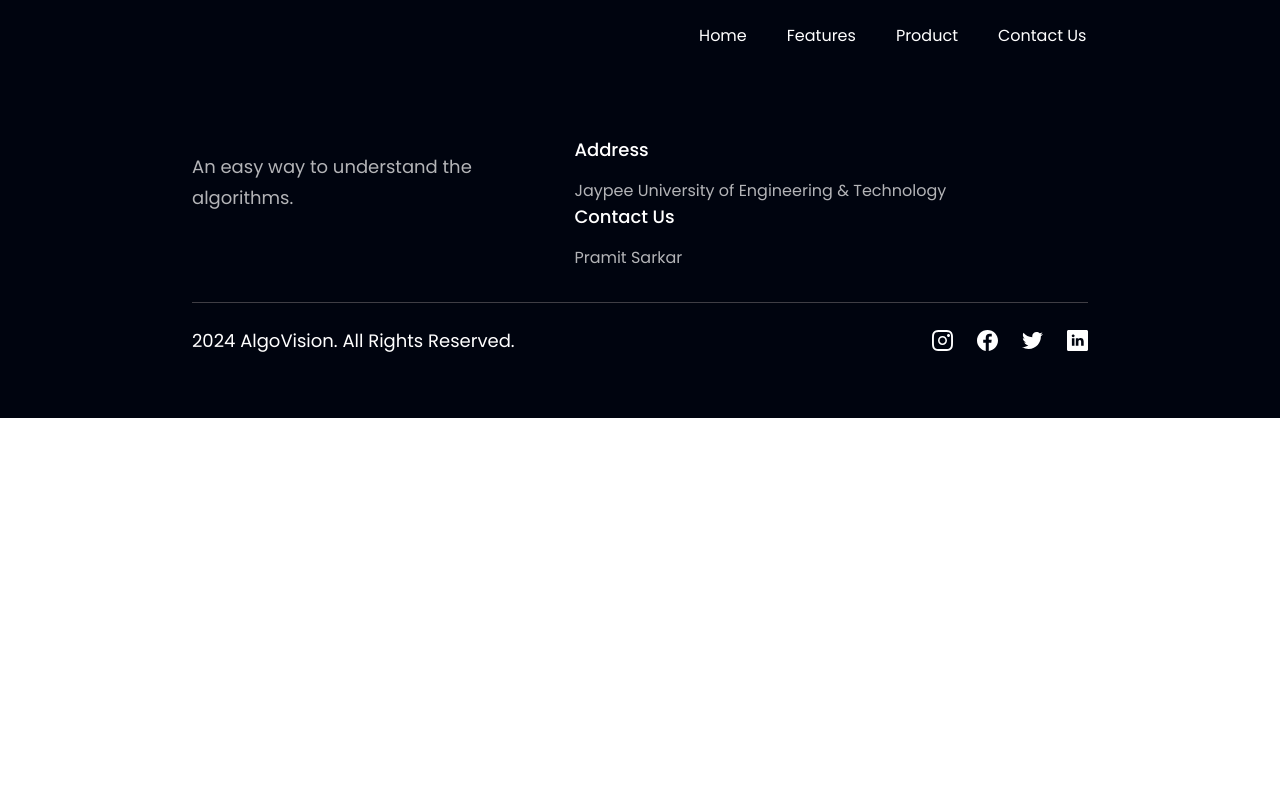
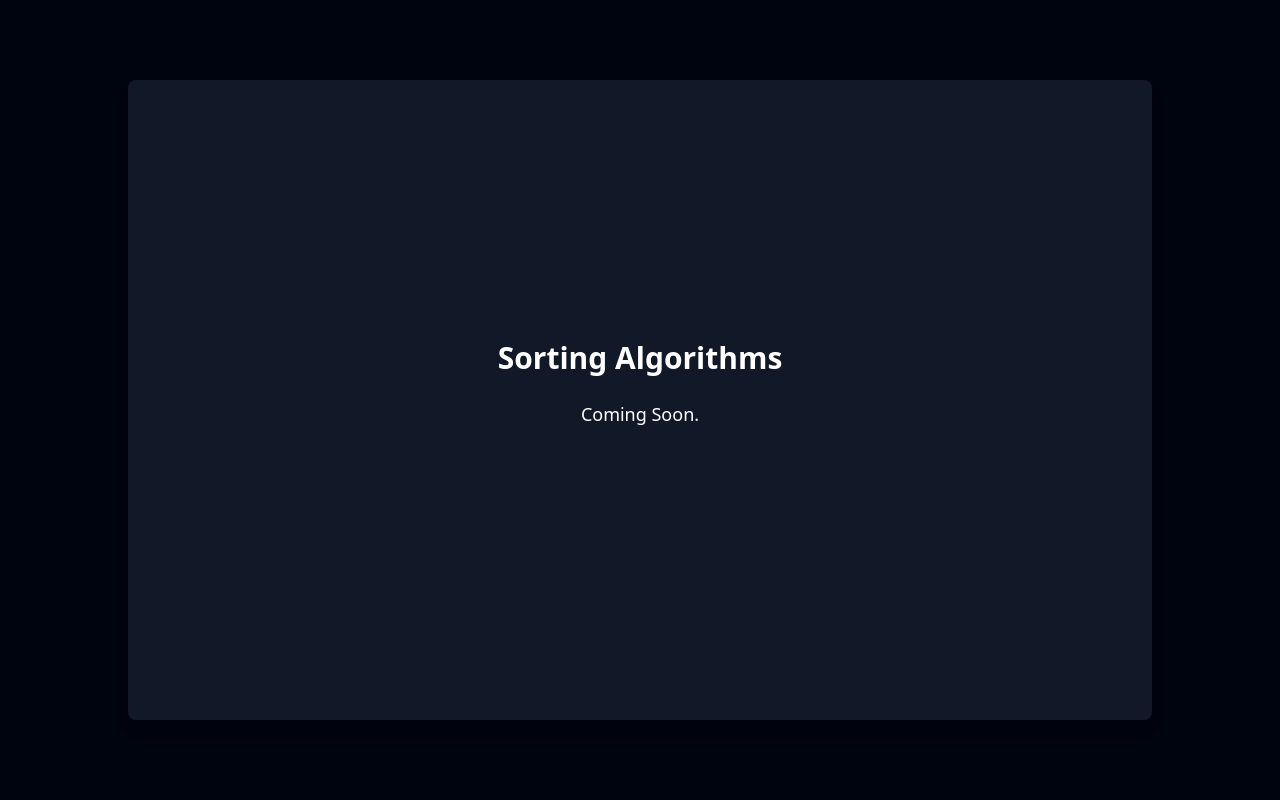
Before and after one commit to pramit-sr/ALGOVISION, a React (Vite) app in the folder AlgoVision/: page /sorting in a window 1280 px wide. Shown: the top 800 px of the page. Built offline with nearby package versions, Linux system fonts and the light colour scheme.

Commit message:
Make Changes in Sorting Algorithm.

```diff
--- a/AlgoVision/src/App.jsx
+++ b/AlgoVision/src/App.jsx
@@ -11,7 +11,7 @@ import LinearSearching from "./searching/LinearSearch";
 import BinarySearching from "./searching/BinarySearch";
 import TernarySearching from "./searching/TernarySearch";
 import ScrollToTop from "./components/ScrollToTop"; // Import the ScrollToTop component
-
+import Sorting from "./pages/Sorting";
 const AppContent = () => {
   const location = useLocation();
 
@@ -20,6 +20,7 @@ const AppContent = () => {
     "/searching/linearsearching",
     "/searching/binarysearching",
     "/searching/ternarysearching",
+    "/sorting"
   ];
 
   return (
@@ -43,6 +44,7 @@ const AppContent = () => {
         <Route path="/searching/linearsearching" element={<LinearSearching />} />
         <Route path="/searching/binarysearching" element={<BinarySearching />} />
         <Route path="/searching/ternarysearching" element={<TernarySearching />} />
+        <Route path="/sorting" element={<Sorting />} />
       </Routes>
 
       <Footer />
--- a/AlgoVision/src/components/MainComp.jsx
+++ b/AlgoVision/src/components/MainComp.jsx
@@ -29,13 +29,6 @@ const InfoCard = ({ title, description, algorithms, link }) => {
 const App = () => {
   const sortingAlgorithms = ['Quick Sort', 'Merge Sort', 'Bubble Sort', 'Selection Sort'];
   const searchingAlgorithms = ['Binary Search', 'Linear Search', 'Ternary Search'];
-  const pathfindingAlgorithms = [
-    "Dijkstra's Algorithm",
-    'A* Search Algorithm',
-    'Breadth-First Search (BFS)',
-    'Depth-First Search (DFS)',
-    'Bellman-Ford Algorithm',
-  ];
 
   return (
     <div className="flex flex-col items-center">
--- /dev/null
+++ b/AlgoVision/src/pages/Sorting.jsx
@@ -0,0 +1,18 @@
+import React from "react";
+import { Link } from "react-router-dom";
+
+const Searching = () => {
+  return (
+    <div className="h-screen flex justify-center items-center">
+      <div className="bg-gray-900 text-white flex flex-col items-center justify-center p-10 w-[80%] h-[80%] rounded-lg shadow-lg">
+        <h1 className="text-3xl font-bold mb-6">Sorting Algorithms</h1>
+
+        <p className="text-lg mb-8 text-center max-w-2xl">
+          Coming Soon.
+        </p>
+      </div>
+    </div>
+  );
+};
+
+export default Searching;
```
Also changed, not shown: 1 other file (tests, documents, lock files or other folders).
